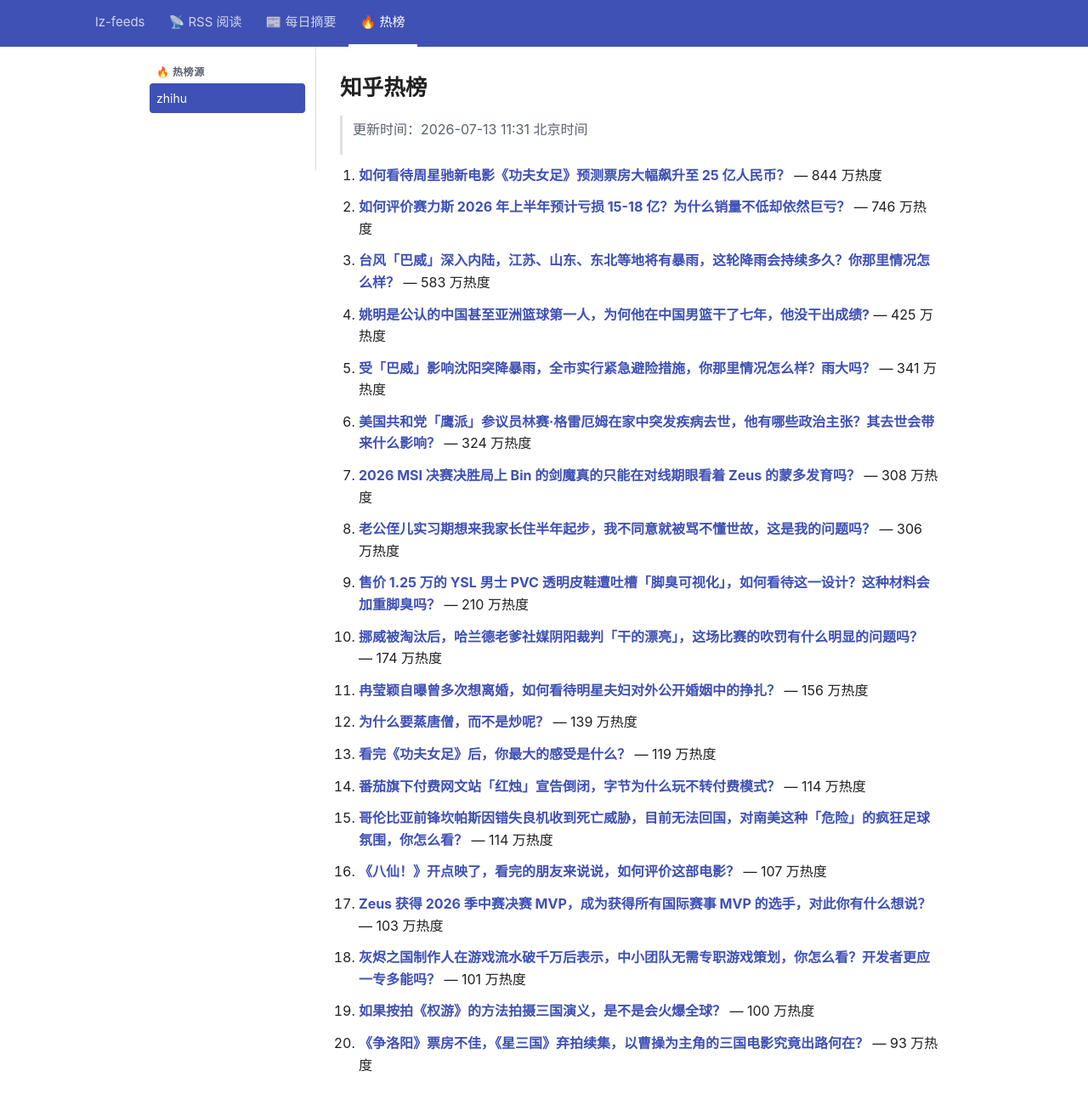
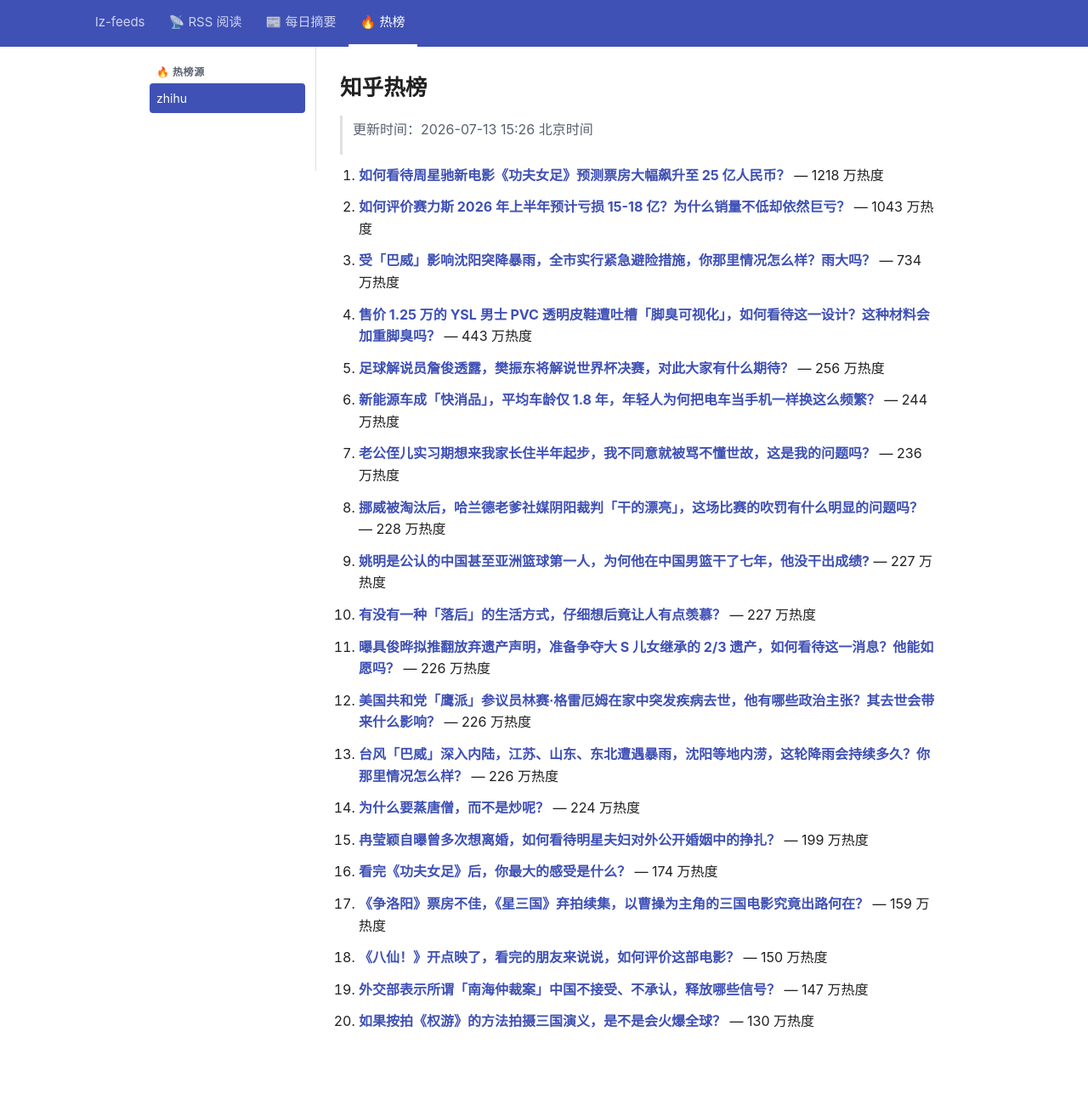
Before and after one commit to lizhang0101/lz-feeds, a Jekyll site: the page built from _hotlist/zhihu.md, in a window 1280 px wide and 1330 px high. Shown: the top 1300 px of the window at 85% size. Built offline with Jekyll 4.4.1, drawn with Linux system fonts in a browser that asks for light colours.

Commit message:
hotlist: 2026-07-13T07:26Z

```diff
--- a/_hotlist/zhihu.md
+++ b/_hotlist/zhihu.md
@@ -1,48 +1,48 @@
 ---
-updated: 2026-07-13 11:31 北京时间
+updated: 2026-07-13 15:26 北京时间
 count: 20
 ---
 
 # 知乎热榜
 
-> 更新时间：2026-07-13 11:31 北京时间
+> 更新时间：2026-07-13 15:26 北京时间
 
-1. **[如何看待周星驰新电影《功夫女足》预测票房大幅飙升至 25 亿人民币？](https://www.zhihu.com/question/2059770577624290592)** — 844 万热度
+1. **[如何看待周星驰新电影《功夫女足》预测票房大幅飙升至 25 亿人民币？](https://www.zhihu.com/question/2059770577624290592)** — 1218 万热度
 
-2. **[如何评价赛力斯 2026 年上半年预计亏损 15-18 亿？为什么销量不低却依然巨亏？](https://www.zhihu.com/question/2059697862565536691)** — 746 万热度
+2. **[如何评价赛力斯 2026 年上半年预计亏损 15-18 亿？为什么销量不低却依然巨亏？](https://www.zhihu.com/question/2059697862565536691)** — 1043 万热度
 
-3. **[台风「巴威」深入内陆，江苏、山东、东北等地将有暴雨，这轮降雨会持续多久？你那里情况怎么样？](https://www.zhihu.com/question/2059572234985763779)** — 583 万热度
+3. **[受「巴威」影响沈阳突降暴雨，全市实行紧急避险措施，你那里情况怎么样？雨大吗？](https://www.zhihu.com/question/2059917780845946766)** — 734 万热度
 
-4. **[姚明是公认的中国甚至亚洲篮球第一人，为何他在中国男篮干了七年，他没干出成绩?](https://www.zhihu.com/question/1941257398313551370)** — 425 万热度
+4. **[售价 1.25 万的 YSL 男士 PVC 透明皮鞋遭吐槽「脚臭可视化」，如何看待这一设计？这种材料会加重脚臭吗？](https://www.zhihu.com/question/2056072763509564144)** — 443 万热度
 
-5. **[受「巴威」影响沈阳突降暴雨，全市实行紧急避险措施，你那里情况怎么样？雨大吗？](https://www.zhihu.com/question/2059917780845946766)** — 341 万热度
+5. **[足球解说员詹俊透露，樊振东将解说世界杯决赛，对此大家有什么期待？](https://www.zhihu.com/question/2059727607176996781)** — 256 万热度
 
-6. **[美国共和党「鹰派」参议员林赛·格雷厄姆在家中突发疾病去世，他有哪些政治主张？其去世会带来什么影响？](https://www.zhihu.com/question/2059657075496575156)** — 324 万热度
+6. **[新能源车成「快消品」，平均车龄仅 1.8 年，年轻人为何把电车当手机一样换这么频繁？](https://www.zhihu.com/question/2059928907206472162)** — 244 万热度
 
-7. **[2026 MSI 决赛决胜局上 Bin 的剑魔真的只能在对线期眼看着 Zeus 的蒙多发育吗？](https://www.zhihu.com/question/2059725879068942431)** — 308 万热度
+7. **[老公侄儿实习期想来我家长住半年起步，我不同意就被骂不懂世故，这是我的问题吗？](https://www.zhihu.com/question/2042898344431900373)** — 236 万热度
 
-8. **[老公侄儿实习期想来我家长住半年起步，我不同意就被骂不懂世故，这是我的问题吗？](https://www.zhihu.com/question/2042898344431900373)** — 306 万热度
+8. **[挪威被淘汰后，哈兰德老爹社媒阴阳裁判「干的漂亮」，这场比赛的吹罚有什么明显的问题吗？](https://www.zhihu.com/question/2059590552236941759)** — 228 万热度
 
-9. **[售价 1.25 万的 YSL 男士 PVC 透明皮鞋遭吐槽「脚臭可视化」，如何看待这一设计？这种材料会加重脚臭吗？](https://www.zhihu.com/question/2056072763509564144)** — 210 万热度
+9. **[姚明是公认的中国甚至亚洲篮球第一人，为何他在中国男篮干了七年，他没干出成绩?](https://www.zhihu.com/question/1941257398313551370)** — 227 万热度
 
-10. **[挪威被淘汰后，哈兰德老爹社媒阴阳裁判「干的漂亮」，这场比赛的吹罚有什么明显的问题吗？](https://www.zhihu.com/question/2059590552236941759)** — 174 万热度
+10. **[有没有一种「落后」的生活方式，仔细想后竟让人有点羡慕？](https://www.zhihu.com/question/2057919283821278742)** — 227 万热度
 
-11. **[冉莹颖自曝曾多次想离婚，如何看待明星夫妇对外公开婚姻中的挣扎？](https://www.zhihu.com/question/2059234779497772975)** — 156 万热度
+11. **[曝具俊晔拟推翻放弃遗产声明，准备争夺大 S 儿女继承的 2/3 遗产，如何看待这一消息？他能如愿吗？](https://www.zhihu.com/question/2059706549161944571)** — 226 万热度
 
-12. **[为什么要蒸唐僧，而不是炒呢？](https://www.zhihu.com/question/2047108856132776930)** — 139 万热度
+12. **[美国共和党「鹰派」参议员林赛·格雷厄姆在家中突发疾病去世，他有哪些政治主张？其去世会带来什么影响？](https://www.zhihu.com/question/2059657075496575156)** — 226 万热度
 
-13. **[看完《功夫女足》后，你最大的感受是什么？](https://www.zhihu.com/question/2059212073247184041)** — 119 万热度
+13. **[台风「巴威」深入内陆，江苏、山东、东北遭遇暴雨，沈阳等地内涝，这轮降雨会持续多久？你那里情况怎么样？](https://www.zhihu.com/question/2059572234985763779)** — 226 万热度
 
-14. **[番茄旗下付费网文站「红烛」宣告倒闭，字节为什么玩不转付费模式？](https://www.zhihu.com/question/2059117314616907688)** — 114 万热度
+14. **[为什么要蒸唐僧，而不是炒呢？](https://www.zhihu.com/question/2047108856132776930)** — 224 万热度
 
-15. **[哥伦比亚前锋坎帕斯因错失良机收到死亡威胁，目前无法回国，对南美这种「危险」的疯狂足球氛围，你怎么看？](https://www.zhihu.com/question/2058935346805437890)** — 114 万热度
+15. **[冉莹颖自曝曾多次想离婚，如何看待明星夫妇对外公开婚姻中的挣扎？](https://www.zhihu.com/question/2059234779497772975)** — 199 万热度
 
-16. **[《八仙！》开点映了，看完的朋友来说说，如何评价这部电影？](https://www.zhihu.com/question/2058505696463812158)** — 107 万热度
+16. **[看完《功夫女足》后，你最大的感受是什么？](https://www.zhihu.com/question/2059212073247184041)** — 174 万热度
 
-17. **[Zeus 获得 2026 季中赛决赛 MVP，成为获得所有国际赛事 MVP 的选手，对此你有什么想说？](https://www.zhihu.com/question/2059728913907938037)** — 103 万热度
+17. **[《争洛阳》票房不佳，《星三国》弃拍续集，以曹操为主角的三国电影究竟出路何在？](https://www.zhihu.com/question/2059762739908817212)** — 159 万热度
 
-18. **[灰烬之国制作人在游戏流水破千万后表示，中小团队无需专职游戏策划，你怎么看？开发者更应一专多能吗？](https://www.zhihu.com/question/2058240031014085779)** — 101 万热度
+18. **[《八仙！》开点映了，看完的朋友来说说，如何评价这部电影？](https://www.zhihu.com/question/2058505696463812158)** — 150 万热度
 
-19. **[如果按拍《权游》的方法拍摄三国演义，是不是会火爆全球？](https://www.zhihu.com/question/5267903248)** — 100 万热度
+19. **[外交部表示所谓「南海仲裁案」中国不接受、不承认，释放哪些信号？](https://www.zhihu.com/question/2058936634998002054)** — 147 万热度
 
-20. **[《争洛阳》票房不佳，《星三国》弃拍续集，以曹操为主角的三国电影究竟出路何在？](https://www.zhihu.com/question/2059762739908817212)** — 93 万热度
+20. **[如果按拍《权游》的方法拍摄三国演义，是不是会火爆全球？](https://www.zhihu.com/question/5267903248)** — 130 万热度
```
